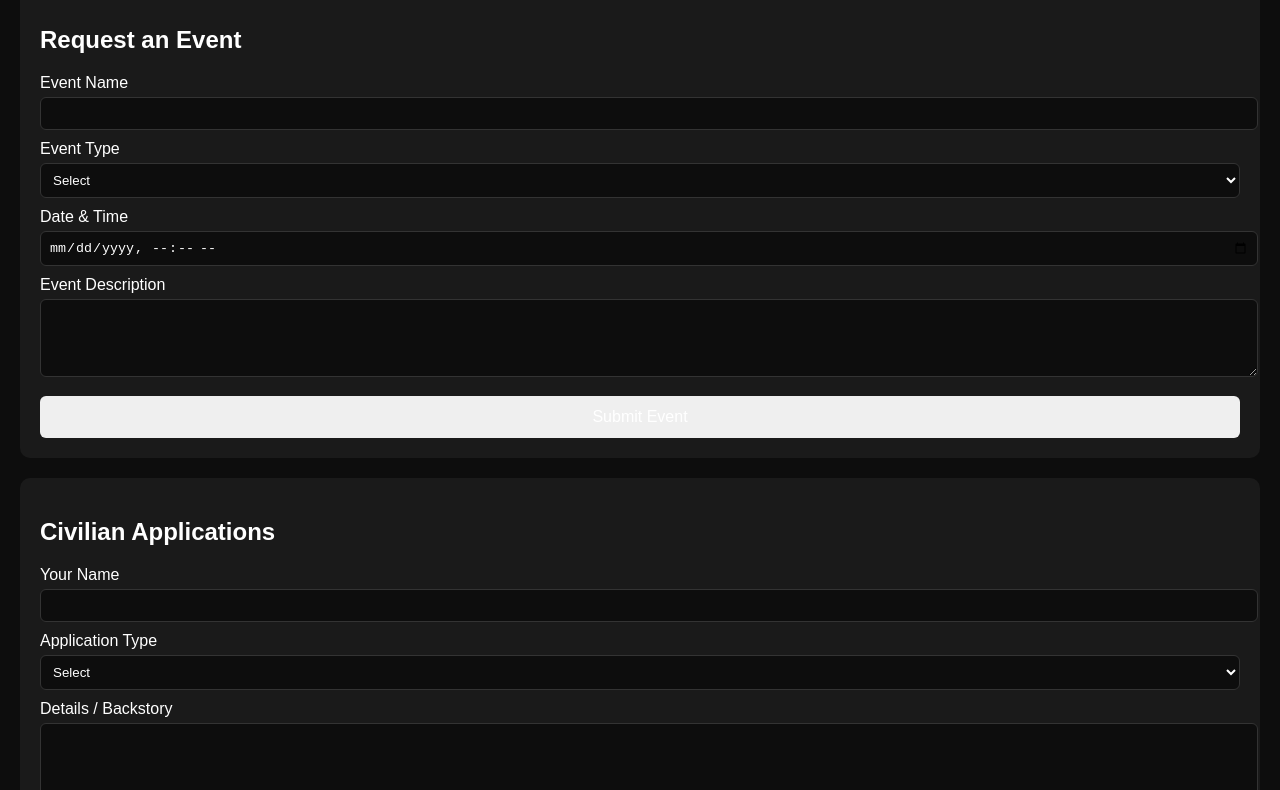
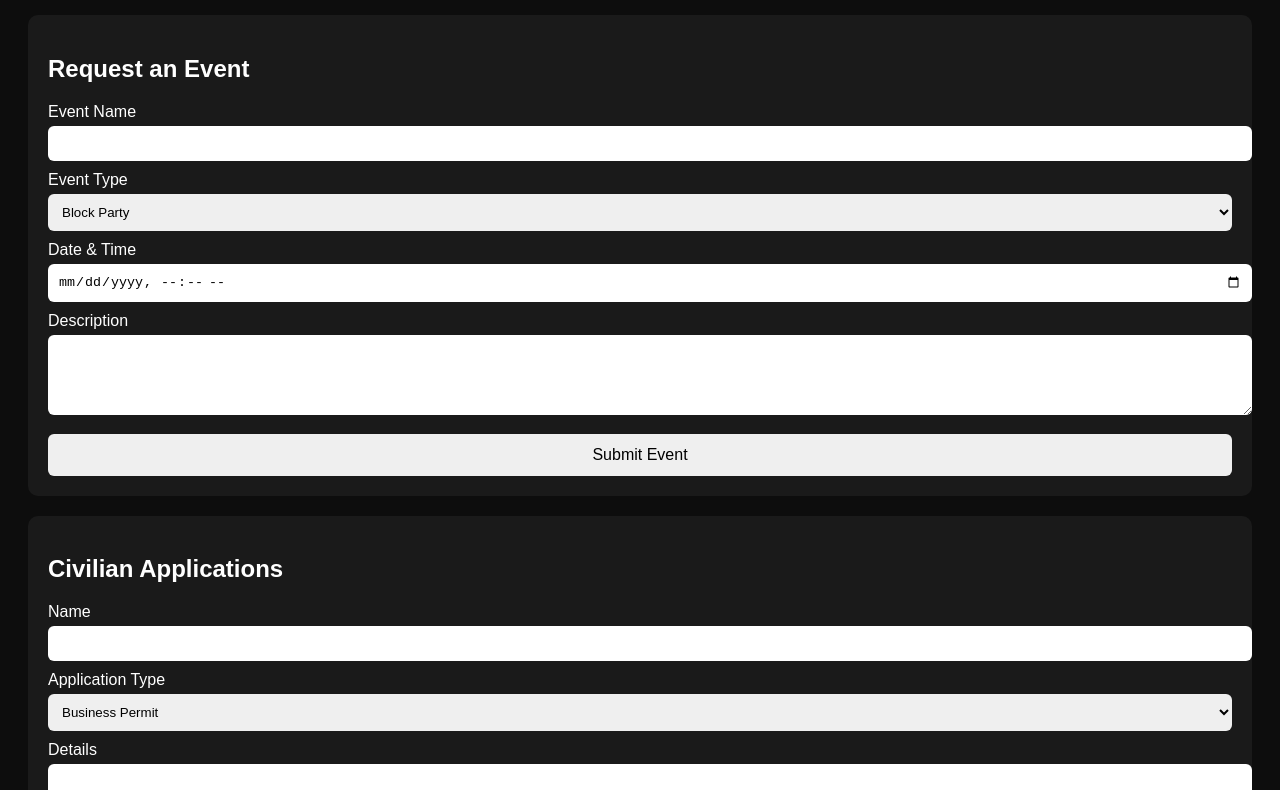
Before and after one commit to BackendsMan/fiveboroughs-events, a plain HTML site: page index.html in a window 1280 px wide. Shown: the part 101-891 px from the top of the page. Drawn offline with Linux system fonts and the light colour scheme.

Commit message:
Update index.html and Replace buttons with real forms

```diff
--- a/index.html
+++ b/index.html
@@ -3,65 +3,98 @@
 <head>
   <meta charset="UTF-8">
   <title>Five Boroughs Event & Application Hub</title>
-  <link rel="stylesheet" href="style.css">
+  <style>
+    body {
+      background: #0d0d0d;
+      color: white;
+      font-family: Arial, sans-serif;
+      padding: 20px;
+    }
+
+    h1 {
+      text-align: center;
+      margin-bottom: 30px;
+    }
+
+    .box {
+      background: #1a1a1a;
+      padding: 20px;
+      border-radius: 10px;
+      margin-bottom: 20px;
+    }
+
+    label {
+      display: block;
+      margin-top: 10px;
+    }
+
+    input, select, textarea {
+      width: 100%;
+      padding: 10px;
+      margin-top: 5px;
+      border-radius: 6px;
+      border: none;
+    }
+
+    button {
+      margin-top: 15px;
+      width: 100%;
+      padding: 12px;
+      border: none;
+      border-radius: 6px;
+      font-size: 16px;
+    }
+  </style>
 </head>
 
 <body>
-  <header>
+
 <h1>Five Boroughs Event + Application Hub</h1>
-  </header>
 
-  <section class="box">
+<div class="box">
   <h2>Request an Event</h2>
-
-    <form id="eventForm">
+  <form>
     <label>Event Name</label>
-      <input type="text" name="eventName" required>
+    <input type="text">
 
     <label>Event Type</label>
-      <select name="eventType" required>
-        <option value="">Select</option>
+    <select>
       <option>Block Party</option>
+      <option>Car Meet</option>
       <option>Sports</option>
-        <option>Car Meet</option>
       <option>Civilian</option>
     </select>
 
     <label>Date & Time</label>
-      <input type="datetime-local" name="eventDate" required>
+    <input type="datetime-local">
 
-      <label>Event Description</label>
-      <textarea name="description" rows="4" required></textarea>
+    <label>Description</label>
+    <textarea rows="4"></textarea>
 
     <button type="submit">Submit Event</button>
   </form>
-  </section>
+</div>
 
-  <section class="box">
+<div class="box">
   <h2>Civilian Applications</h2>
-
-    <form id="civForm">
-      <label>Your Name</label>
-      <input type="text" name="name" required>
+  <form>
+    <label>Name</label>
+    <input type="text">
 
     <label>Application Type</label>
-      <select name="type" required>
-        <option value="">Select</option>
+    <select>
       <option>Business Permit</option>
-        <option>Civilian Job</option>
+      <option>Job</option>
       <option>Event Host</option>
       <option>Property / Vehicle Transfer</option>
     </select>
 
-      <label>Details / Backstory</label>
-      <textarea name="details" rows="4" required></textarea>
+    <label>Details</label>
+    <textarea rows="4"></textarea>
 
     <button type="submit">Submit Application</button>
   </form>
-  </section>
+</div>
 
-  <div id="status"></div>
-
-  <script src="app.js"></script>
 </body>
 </html>
```
Lines whose indentation alone changed are shown as unchanged.
